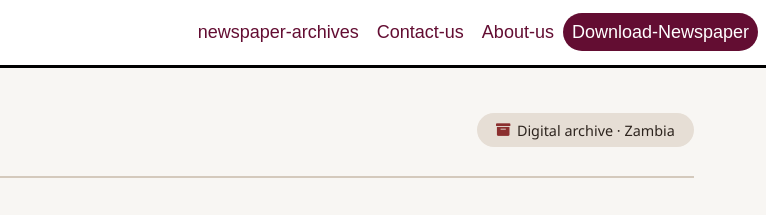
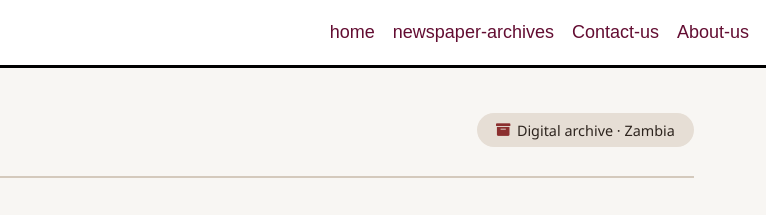
Before and after one commit to Minds90/Real-times-news, a plain HTML site: page allpapers.html in a window 1280 px wide. Shown: the top 215 px of the page, 514-1280 px from the left. Drawn offline with Linux system fonts and the light colour scheme.

Commit message:
Remove download button and associated styles
Removed download button styles and links from the HTML.

```diff
--- a/allpapers.html
+++ b/allpapers.html
@@ -54,20 +54,6 @@ li a:hover{
    border-radius: 10px;
    transition: 0.3s;
   }
-.downloadbutton{
-   color: white;
-   background-color: rgba(99,13,50);
-   border-radius: 40px;
-}
-.downloadbutton:hover{
-   color: white;
-   background-color: rgba(121, 2, 2, 0.712) ;
-}
-.downloadbutton:active{
-   background-color: white;
-   color:rgba(99,13,50);
-   transition-duration: 1m;
-}
 ul{justify-content:flex-end;}
 
 .logo{
@@ -459,14 +445,17 @@ h4{
 <body>
        <div id="mysidenav" class="sidenav">
       <a href="javascreipt:void(0)" class="closed" onclick="closeNav()">&times;</a>
+      <a href="index.html">home</a>
       <a href="allpapers.html">newspaper-archives</a>
       <a href="contact.html">contact-us</a>
       <a href="about.html">about-us</a>
-      <a href="" download="RDTM August 1">Download-Newspaper</a>
   </div>
      <nav>
         <ul id="sidenav">
          <img class="logo" alt="real times news" src="Screenshot_20260803-211505_1.jpg">
+            <li>
+                <a href="index.html">home</a>
+            </li>
            <li>
               <a href="allpapers.html">newspaper-archives</a>
            </li>
@@ -475,9 +464,6 @@ h4{
            </li>
            <li>
               <a  href="about.html">About-us</a>
-           </li>
-           <li>
-              <a href="" class="downloadbutton" download="1 August 2026">Download-Newspaper</a>
            </li>
            <span class="why-not" style="font-size:30px;cursor:pointer;" onclick="openNav()">&#9776;</span>
          </ul>
```
